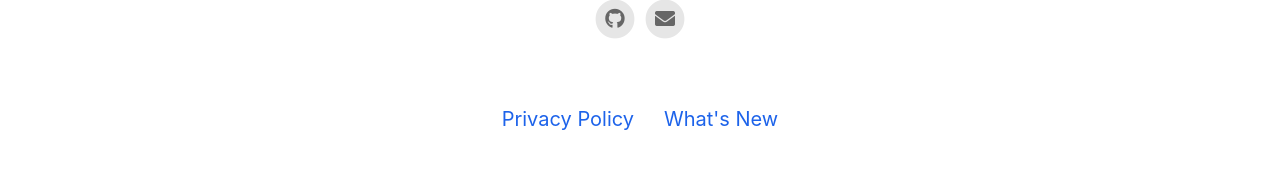
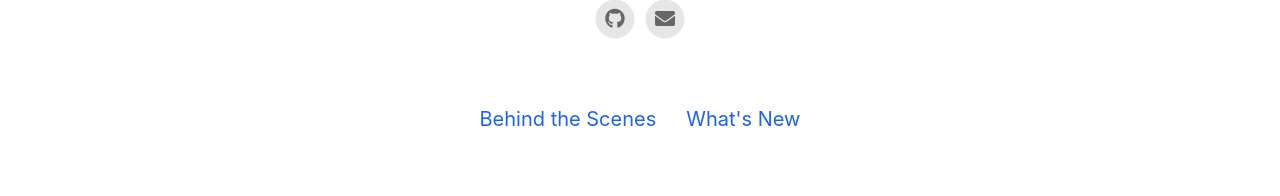
Before and after one commit to jipwark/MindfulMagicSite, a Jekyll site: the page built from index.html, in a window 1280 px wide. Shown: the part 1614-1810 px from the top of the page. Built offline with Jekyll 4.4.1, drawn with Linux system fonts in a browser that asks for light colours; nearby versions of some CDN libraries.

Commit message:
Update behindthescenes.md

```diff
--- a/_pages/behindthescenes.md
+++ b/_pages/behindthescenes.md
@@ -1,6 +1,6 @@
 ---
 layout: page
-title: Privacy Policy
+title: Behind the Scenes
 include_in_header: false
 ---
 
```
